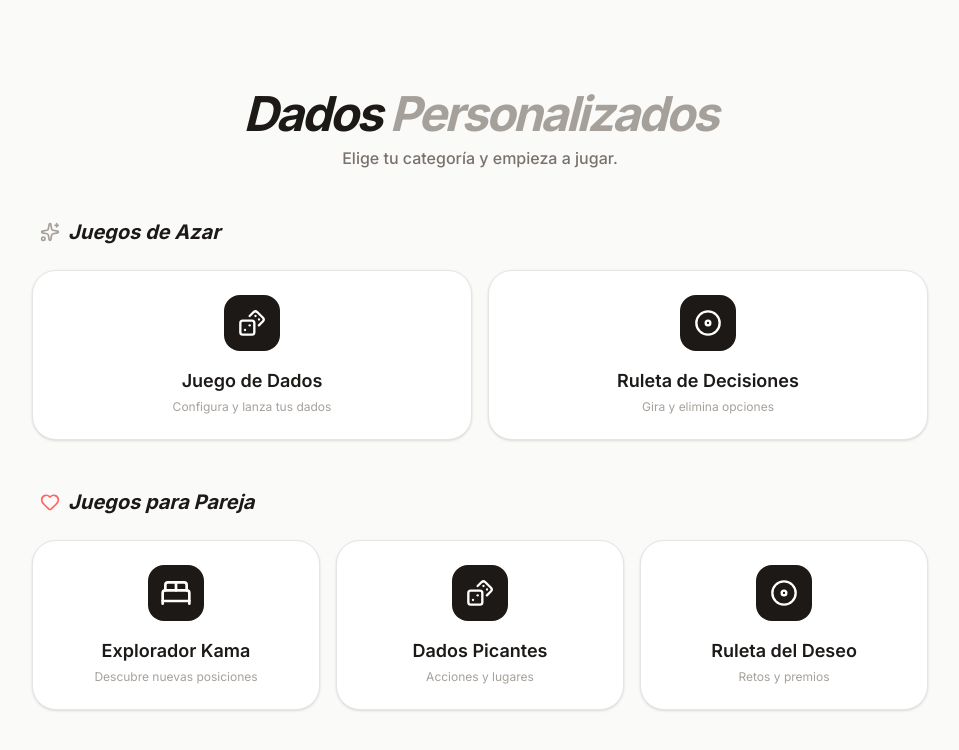
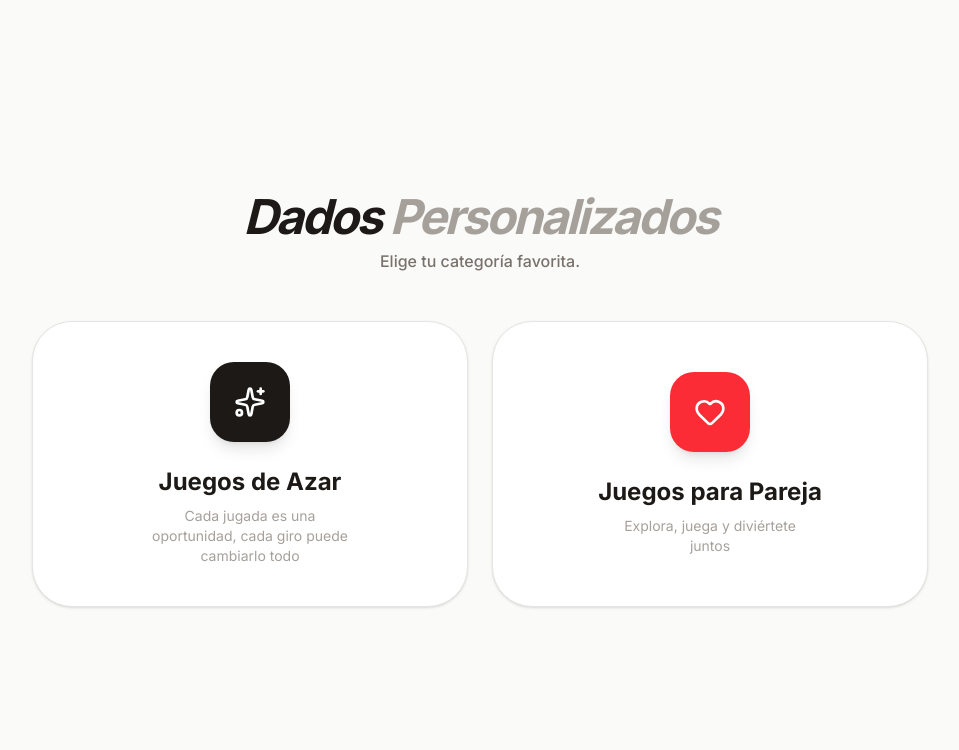
Before and after one commit to Mateolr28/Juego_Dados, a React (Vite) app: page / in a window 1280 px wide. Shown: the top 750 px of the page, without its empty margins (160-1119 px from the left). Built offline with nearby package versions, Linux system fonts and the light colour scheme.

Commit message:
Actualizacion

```diff
--- a/src/components/Home.tsx
+++ b/src/components/Home.tsx
@@ -1,6 +1,6 @@
-import { motion } from 'motion/react';
-import { Dices, Gamepad2, Disc, Sparkles, Heart, BedDouble } from 'lucide-react';
-import { ReactNode } from 'react';
+import { motion, AnimatePresence } from 'motion/react';
+import { Dices, Gamepad2, Disc, Sparkles, Heart, ArrowLeft, BedDouble } from 'lucide-react';
+import { ReactNode, useState } from 'react';
 import type { View, GameCategory } from '../types';
 
 interface HomeProps {
@@ -8,6 +8,8 @@ interface HomeProps {
 }
 
 export function Home({ onNavigate }: HomeProps) {
+  const [selectedCategory, setSelectedCategory] = useState<GameCategory | null>(null);
+
   return (
     <div className="flex flex-col items-center justify-center min-h-screen p-6 bg-stone-50">
       <motion.div
@@ -18,11 +20,53 @@ export function Home({ onNavigate }: HomeProps) {
         <h1 className="text-4xl md:text-5xl font-bold tracking-tighter mb-2 italic serif">
           Dados <span className="text-stone-400">Personalizados</span>
         </h1>
-        <p className="text-sm md:text-base text-stone-500 font-medium px-4">Elige tu categoría y empieza a jugar.</p>
+        <p className="text-sm md:text-base text-stone-500 font-medium px-4">
+          {selectedCategory ? 'Elige un juego para empezar.' : 'Elige tu categoría favorita.'}
+        </p>
       </motion.div>
 
-      <div className="w-full max-w-4xl space-y-12">
-        {/* Juegos de Azar */}
+      <div className="w-full max-w-4xl">
+        <AnimatePresence mode="wait">
+          {!selectedCategory ? (
+            <motion.div
+              key="categories"
+              initial={{ opacity: 0, scale: 0.95 }}
+              animate={{ opacity: 1, scale: 1 }}
+              exit={{ opacity: 0, scale: 0.95 }}
+              className="grid grid-cols-1 md:grid-cols-2 gap-6"
+            >
+              <CategoryCard
+                title="Juegos de Azar"
+                description="Cada jugada es una oportunidad, cada giro puede cambiarlo todo"
+                icon={<Sparkles className="text-white w-8 h-8" />}
+                onClick={() => setSelectedCategory('azar')}
+                color="bg-stone-900"
+              />
+              <CategoryCard
+                title="Juegos para Pareja"
+                description="Explora, juega y diviértete juntos"
+                icon={<Heart className="text-white w-8 h-8" />}
+                onClick={() => setSelectedCategory('pareja')}
+                color="bg-red-500"
+              />
+            </motion.div>
+          ) : (
+            <motion.div
+              key="games"
+              initial={{ opacity: 0, x: 20 }}
+              animate={{ opacity: 1, x: 0 }}
+              exit={{ opacity: 0, x: -20 }}
+              className="space-y-8"
+            >
+              <button
+                onClick={() => setSelectedCategory(null)}
+                className="flex items-center gap-2 text-stone-500 hover:text-stone-900 transition-colors font-medium mb-4"
+              >
+                <ArrowLeft size={20} />
+                Volver a categorías
+              </button>
+
+              {selectedCategory === 'azar' && (
                 <section>
                   <div className="flex items-center gap-2 mb-6 px-2">
                     <Sparkles className="text-stone-400" size={20} />
@@ -43,8 +87,9 @@ export function Home({ onNavigate }: HomeProps) {
                     />
                   </div>
                 </section>
+              )}
 
-        {/* Juegos para Pareja */}
+              {selectedCategory === 'pareja' && (
                 <section>
                   <div className="flex items-center gap-2 mb-6 px-2">
                     <Heart className="text-red-400" size={20} />
@@ -71,8 +116,29 @@ export function Home({ onNavigate }: HomeProps) {
                     />
                   </div>
                 </section>
+              )}
+            </motion.div>
+          )}
+        </AnimatePresence>
       </div>
     </div>
+  );
+}
+
+function CategoryCard({ title, description, icon, onClick, color }: { title: string, description: string, icon: ReactNode, onClick: () => void, color: string }) {
+  return (
+    <motion.button
+      whileHover={{ scale: 1.02 }}
+      whileTap={{ scale: 0.98 }}
+      onClick={onClick}
+      className="flex flex-col items-center justify-center p-10 bg-white border border-stone-200 rounded-[2.5rem] shadow-sm hover:shadow-xl transition-all group w-full text-center"
+    >
+      <div className={`w-20 h-20 ${color} rounded-3xl flex items-center justify-center mb-6 group-hover:scale-110 transition-transform duration-300 shadow-lg`}>
+        {icon}
+      </div>
+      <h3 className="text-2xl font-bold mb-2">{title}</h3>
+      <p className="text-sm text-stone-400 max-w-[200px]">{description}</p>
+    </motion.button>
   );
 }
 
@@ -95,6 +161,7 @@ function GameCard({ title, description, icon, onClick }: { title: string, descri
 
 
 
+
 /* import { Dices, Gamepad2, Disc, BedDouble} from 'lucide-react';
  <BedDouble className="text-white w-7 h-7 md:w-8 md:h-8" />
 */
```
Lines whose indentation alone changed are shown as unchanged.
